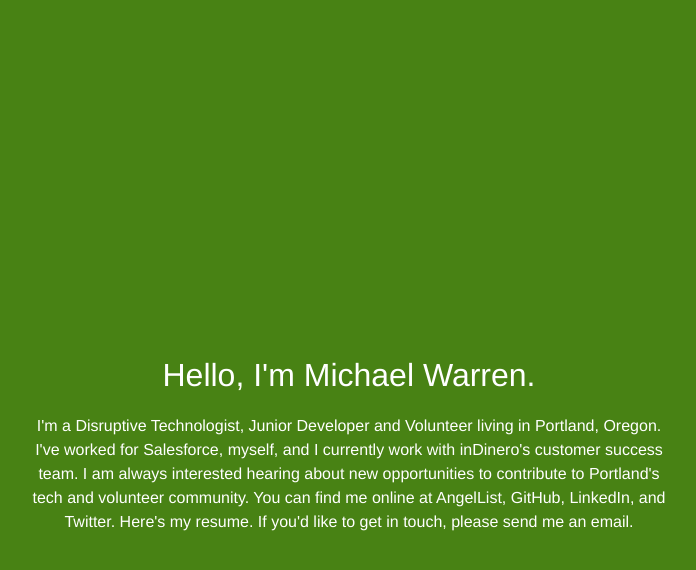
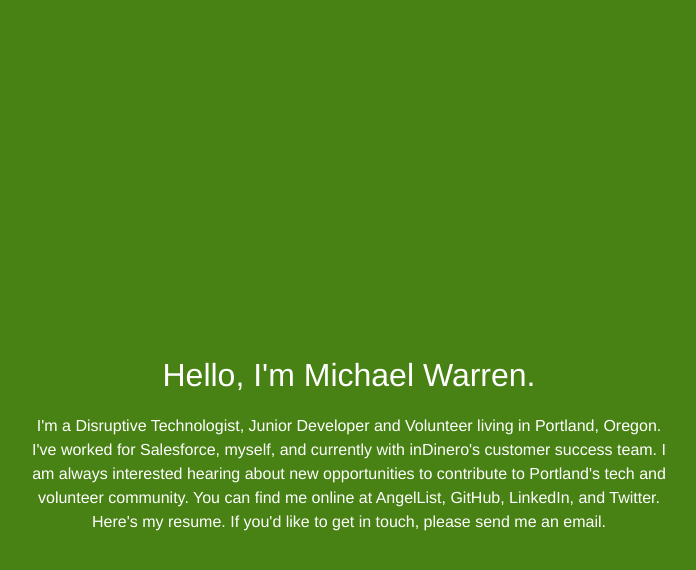
Before and after one commit to MCHLWRRN/mchlwrrn.github.io, a Jekyll site: the page built from index.html, in a window 1280 px wide. Shown: the top 570 px of the page, without its empty margins (291-987 px from the left). Built offline with Jekyll 4.4.1, drawn with Linux system fonts in a browser that asks for light colours.

Commit message:
more changes

```diff
--- a/index.html
+++ b/index.html
@@ -8,7 +8,7 @@
           </header>
 
 
-        <p>I'm a Disruptive Technologist, Junior Developer and Volunteer living in Portland, Oregon. I've worked for <a href="http://salesforce.com/" target="_blank">Salesforce</a>, <a class="page-link" href="/about/">myself</a>, and I currently work with <a href="http://indinero.com/"
+        <p>I'm a Disruptive Technologist, Junior Developer and Volunteer living in Portland, Oregon. I've worked for <a href="http://salesforce.com/" target="_blank">Salesforce</a>, <a class="page-link" href="/about/">myself</a>, and currently with <a href="http://indinero.com/"
           target="_blank">inDinero's</a> customer success team. I am always interested hearing about new opportunities to contribute to Portland's tech and volunteer community. You can find me online at <a href="https://angel.co/mchlwrrn" target="_blank">AngelList</a>, <a href="https://github.com/mchlwrrn" target="_blank">GitHub</a>, <a href="https://www.linkedin.com/in/mchlwrrn" target="_blank">LinkedIn</a>, and <a href="https://twitter.com/mchlwrrn" target="_blank">Twitter</a>. Here's my
           <a href="https://michaelwarren-my.sharepoint.com/personal/michael_michaelwarren_io/_layouts/15/guestaccess.aspx?guestaccesstoken=WrOWbJdfv39aN0ihbZaNQppW7yJlodLX1aRDZZqaNKk%3d&docid=0750714b5257c428fa456cc16ed4c3a7f" target="_blank">resume.</a> If you'd like to get in touch, please send me an <a href="mailto:hello@michaelwarren.io">email</a>.</p>
 
```
Also changed, not shown: 1 other file.
